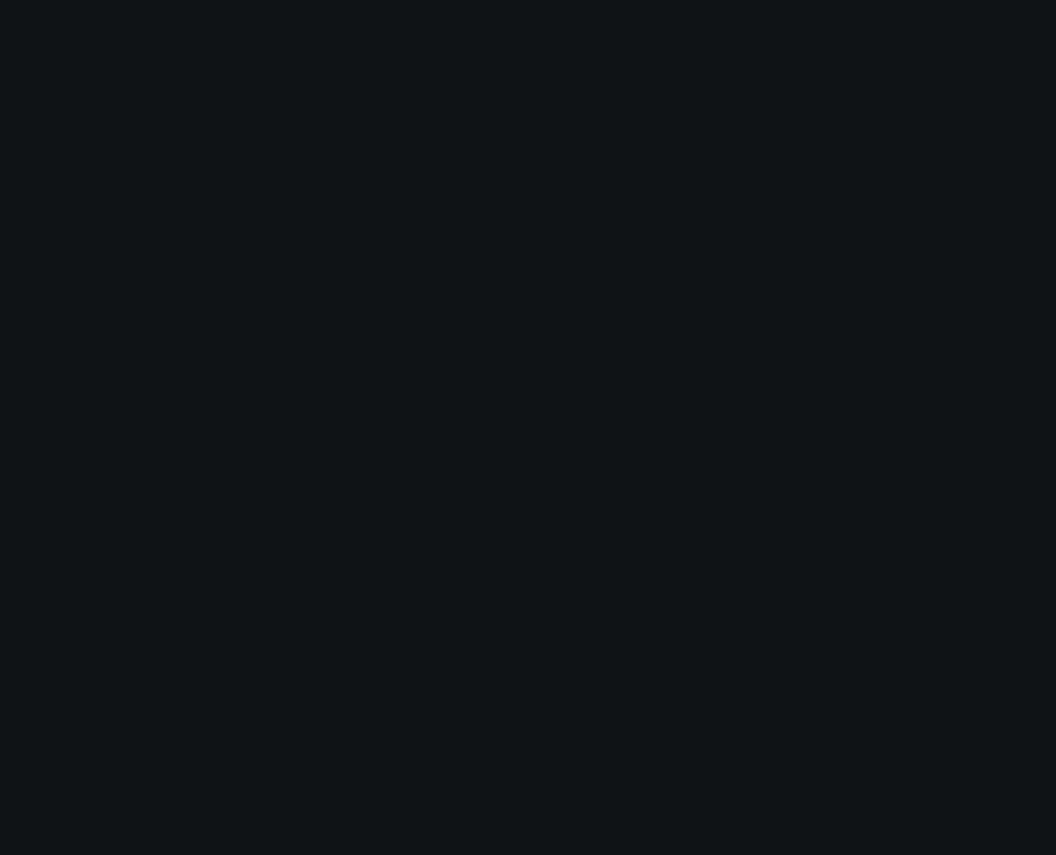
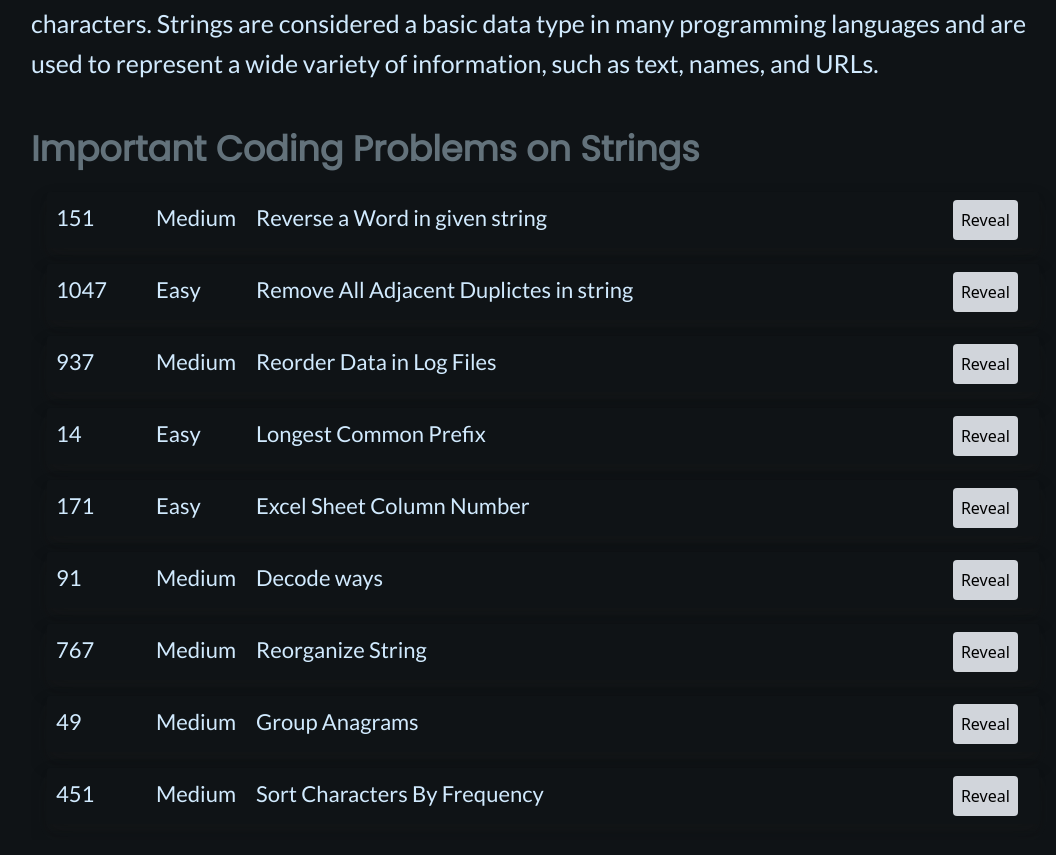
Before and after one commit to GOKUL-A-N/codeprep, a React (Vite) app: page /string in a window 1280 px wide. Shown: the part 983-1838 px from the top of the page, without its empty margins (97-1153 px from the left). Before the commit the page ends 800 px from the top, so only its background shows below. Built offline with nearby package versions, Linux system fonts and the light colour scheme.

Commit message:
added strings and linkedlist page

```diff
--- a/src/Pages/CreateBlog.tsx
+++ b/src/Pages/CreateBlog.tsx
@@ -23,7 +23,7 @@ const CreateBlog: React.FC = () => {
           Content
         </label>
         <textarea
-          rows='10'
+          rows="10"
           name="message"
           id="message"
           placeholder="Type your content here"
--- a/src/Pages/LinkedList.tsx
+++ b/src/Pages/LinkedList.tsx
@@ -1,8 +1,45 @@
 import React from 'react'
+import { linkedlistData } from '../constants/linkedlistData'
 
 const LinkedList: React.FC = () => {
   return (
-    <div>LinkedList</div>
+    <div className="overflow-x-hidden max-w-[90%] xl:max-w-[80%] mx-auto mb-24">
+      <h1 className="heading1 mt-10 text-center">Linked List</h1>
+      <h3 className="heading2 mt-4 mb-2 sm:mt-6 sm:mb-3">What is an linked List</h3>
+      <p className="paragraph sm:mb-10 sm:leading-10">{linkedlistData.definition}</p>
+      <img
+        className="hidden sm:block h-[25rem] md:h-[35rem] w-full"
+        src="https://media.geeksforgeeks.org/wp-content/cdn-uploads/20230726162542/Linked-List-Data-Structure.png"
+        alt="arrayImage"
+      />
+      <p className="paragraph sm:mt-10 sm:leading-10">{linkedlistData.explanation}</p>
+      {/* <h3 className="heading2 mt-4 mb-2 sm:mt-10 sm:mb-3">When to use Array Data Structure</h3>
+      {array.whenToUse.map((scenario: String, index: Key) => (
+        <li className="paragraph list-square" key={index}>
+          {scenario}
+        </li>
+      ))} */}
+      <h3 className="heading2 mt-4 mb-2 sm:mt-10 sm:mb-3">
+        Important Coding Problems on Linked List
+      </h3>
+      {linkedlistData.questions.map((question) =>(
+        <div className="flex box mb-4 p-2">
+          <a href={question.question} className="flex list w-[92%]">
+          <li className=" list-none ">
+
+          <tr className="">
+            <td className="w-[100px]">{question.id}</td>
+            <td className="w-[100px]">{question.difficulty}</td>
+            <td >{question.title}</td>
+          </tr>
+
+
+        </li></a>
+        <a href={question.answer} className=""><button className="bg-gray-300 p-2 hover:bg-blue-500 rounded">Reveal</button></a>
+        </div>
+
+      ))}
+    </div>
   )
 }
 
--- a/src/Pages/String.tsx
+++ b/src/Pages/String.tsx
@@ -1,8 +1,45 @@
 import React from 'react'
+import { stringData } from '../constants/StringData'
 
 const String: React.FC = () => {
   return (
-    <div>String</div>
+    <div className="overflow-x-hidden max-w-[90%] xl:max-w-[80%] mx-auto mb-24">
+      <h1 className="heading1 mt-10 text-center">Strings</h1>
+      <h3 className="heading2 mt-4 mb-2 sm:mt-6 sm:mb-3">What is an Strings</h3>
+      <p className="paragraph sm:mb-10 sm:leading-10">{stringData.definition}</p>
+      <img
+        className="hidden sm:block h-[25rem] md:h-[35rem] w-full"
+        src="https://media.geeksforgeeks.org/wp-content/cdn-uploads/20230726162404/String-Data-Structure.png"
+        alt="arrayImage"
+      />
+      <p className="paragraph sm:mt-10 sm:leading-10">{stringData.explanation}</p>
+      {/* <h3 className="heading2 mt-4 mb-2 sm:mt-10 sm:mb-3">When to use Array Data Structure</h3>
+      {array.whenToUse.map((scenario: String, index: Key) => (
+        <li className="paragraph list-square" key={index}>
+          {scenario}
+        </li>
+      ))} */}
+      <h3 className="heading2 mt-4 mb-2 sm:mt-10 sm:mb-3">
+        Important Coding Problems on Strings
+      </h3>
+      {stringData.questions.map((question) =>(
+        <div className="flex box mb-4 p-2">
+          <a href={question.question} className="flex list w-[92%]">
+          <li className=" list-none ">
+
+          <tr className="">
+            <td className="w-[100px]">{question.id}</td>
+            <td className="w-[100px]">{question.difficulty}</td>
+            <td >{question.title}</td>
+          </tr>
+
+
+        </li></a>
+        <a href={question.answer} className=""><button className="bg-gray-300 p-2 hover:bg-blue-500 rounded">Reveal</button></a>
+        </div>
+
+      ))}
+    </div>
   )
 }
 
--- /dev/null
+++ b/src/constants/StringData.ts
@@ -0,0 +1,69 @@
+export const stringData = {
+    definition : "Strings are defined as an array of characters. The difference between a character array and a string is the string is terminated with a special character",
+    explanation : "In the context of Data Structures and Algorithms (DSA), a string is a finite sequence of characters. Strings are considered a basic data type in many programming languages and are used to represent a wide variety of information, such as text, names, and URLs.",
+    questions : [
+        {
+            title: "Reverse a Word in given string ",
+            id:"151",
+            difficulty: "Medium",
+            question: "https://leetcode.com/problems/reverse-words-in-a-string/",
+            answer: "https://walkccc.me/LeetCode/problems/0151/?h=151",
+        },
+        {
+            title: "Remove All Adjacent Duplictes in string ",
+            id:"1047",
+            difficulty: "Easy",
+            question: "https://leetcode.com/problems/remove-all-adjacent-duplicates-in-string/",
+            answer: "https://walkccc.me/LeetCode/problems/1047/?h=1047",
+        },
+        {
+            title: "Reorder Data in Log Files",
+            id:"937",
+            difficulty: "Medium",
+            question: "https://leetcode.com/problems/reorder-data-in-log-files/",
+            answer: "https://walkccc.me/LeetCode/problems/0937/?h=937",
+        },
+        {
+            title: "Longest Common Prefix",
+            id:"14",
+            difficulty: "Easy",
+            question: "https://leetcode.com/problems/longest-common-prefix/",
+            answer: "https://walkccc.me/LeetCode/problems/0014/?h=14.",
+        },
+        {
+            title: "Excel Sheet Column Number ",
+            id:"171",
+            difficulty: "Easy",
+            question: "https://leetcode.com/problems/excel-sheet-column-number/",
+            answer: "https://walkccc.me/LeetCode/problems/0171/?h=171",
+        },
+        {
+            title: "Decode ways",
+            id:"91",
+            difficulty: "Medium",
+            question: "https://leetcode.com/problems/decode-ways/",
+            answer: "https://walkccc.me/LeetCode/problems/0091/?h=91",
+        },
+        {
+            title: "Reorganize String",
+            id:"767",
+            difficulty: "Medium",
+            question: "https://leetcode.com/problems/reorganize-string/",
+            answer: "https://walkccc.me/LeetCode/problems/0767/?h=767",
+        },
+        {
+            title: "Group Anagrams",
+            id:"49",
+            difficulty: "Medium",
+            question: "https://leetcode.com/problems/group-anagrams/",
+            answer: "https://walkccc.me/LeetCode/problems/0049/?h=49",
+        },
+        {
+            title: "Sort Characters By Frequency",
+            id:"451",
+            difficulty: "Medium",
+            question: "https://leetcode.com/problems/sort-characters-by-frequency/",
+            answer: "https://walkccc.me/LeetCode/problems/0451/?h=451",
+        },
+    ]
+}
--- /dev/null
+++ b/src/constants/linkedlistData.ts
@@ -0,0 +1,55 @@
+export const linkedlistData = {
+    definition : "A linked list is a linear data structure, in which the elements are not stored at contiguous memory locations. The elements in a linked list are linked using pointers ",
+    explanation : "Linked list is a linear collection of data elements, called nodes, where each node contains a value and a pointer (or link) to the next node in the sequence. Linked lists are dynamic data structures, meaning that they can grow or shrink in size at run-time. ",
+    questions : [
+        {
+            title: " Linked List Cycle",
+            id:"141",
+            difficulty: "Easy",
+            question: "https://leetcode.com/problems/linked-list-cycle/",
+            answer: "https://walkccc.me/LeetCode/problems/0268/?h=missing+number",
+        },
+        {
+            title: "Palindrome Linked List",
+            id:"234",
+            difficulty: "Easy",
+            question: "https://leetcode.com/problems/palindrome-linked-list/",
+            answer: "https://walkccc.me/LeetCode/problems/0234/?h=234",
+        },
+        {
+            title: "Intersection of Two Linked Lists",
+            id:"160",
+            difficulty: "Easy",
+            question: "https://leetcode.com/problems/intersection-of-two-linked-lists/",
+            answer: "https://walkccc.me/LeetCode/problems/0160/?h=160",
+        },
+        {
+            title: "Merge Two Sorted Lists",
+            id:"21",
+            difficulty: "Easy",
+            question: "https://leetcode.com/problems/merge-two-sorted-lists/",
+            answer: "https://walkccc.me/LeetCode/problems/0021/?h=21",
+        },
+        {
+            title: "Swap Nodes in Pairs",
+            id:"24",
+            difficulty: "Medium",
+            question: "https://leetcode.com/problems/swap-nodes-in-pairs/",
+            answer: "https://walkccc.me/LeetCode/problems/0024/?h=24",
+        },
+        {
+            title: "Next Greater Node In Linked List",
+            id:"1019",
+            difficulty: "Medium",
+            question: "https://leetcode.com/problems/next-greater-node-in-linked-list/",
+            answer: "https://walkccc.me/LeetCode/problems/1019/?h=1019",
+        },
+        {
+            title: "Remove Duplicates from Sorted List",
+            id:"83",
+            difficulty: "Medium",
+            question: "https://leetcode.com/problems/remove-duplicates-from-sorted-list/",
+            answer: "https://walkccc.me/LeetCode/problems/0083/?h=83",
+        },
+    ]
+}
```
